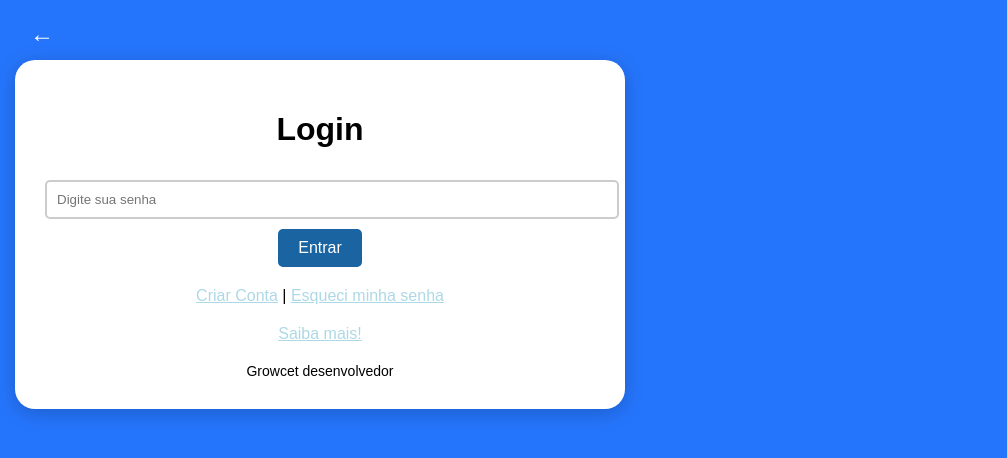
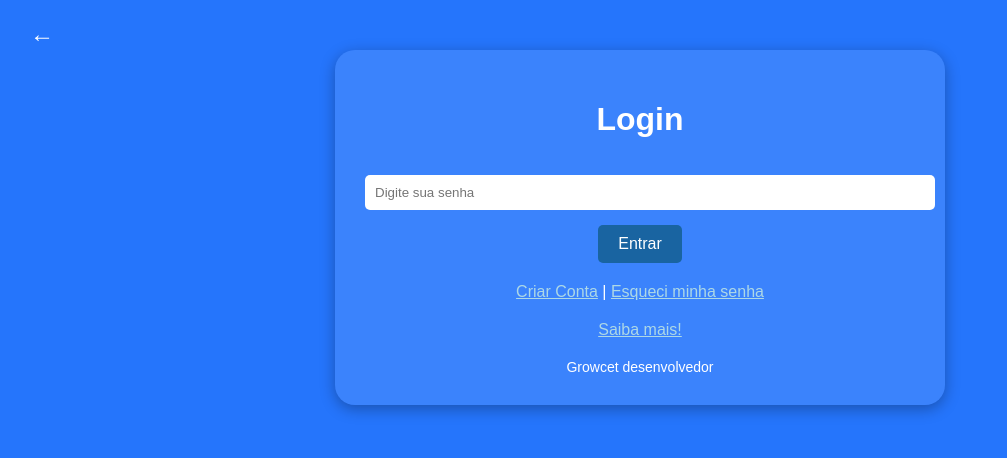
Before and after one commit to Growcet2024/R-dio-Gospel-Music, a plain HTML site: page index.html in a window 1280 px wide. Both pictures are taken after a click on the button "Acessar". Shown: the whole page, without its empty margins (0-1007 px from the left). Drawn offline with Linux system fonts and the light colour scheme.

Commit message:
Update index.html

```diff
--- a/index.html
+++ b/index.html
@@ -13,40 +13,14 @@
             color: white;
             text-align: center;
         }
-
-     /* Container Principal */
         .container {
             max-width: 550px;
             background: rgba(255, 255, 255, 0.1);
             padding: 30px;
             border-radius: 20px;
-      box-shadow: 0 4px 20px rgba(0, 0, 0, 0.2);
-      margin: 0 15px;
-      display: flex;
-      flex-direction: column;
-      justify-content: center;
-      align-items: center;
+            box-shadow: 0 4px 15px rgba(0, 0, 0, 0.3);
+            margin: 50px auto;
         }
-
-
-        /* Container da Tela de Apresentação com cor específica */
-        #presentation {
-            background-color: #007bff; /* Cor solicitada */
-            color: white;
-        }
-
-        /* Containers das demais telas com fundo branco */
-        #login, #create-account, #forgot-password, #main, #history {
-            background-color: white;
-            color: black;
-            margin-top: 60px;
-        }
-
-        /* Estilo dos títulos */
-        h1, h2, h3 {
-            color: black; /* Cor preta para os títulos */
-        }
-
         button {
             background-color: #1964a1;
             border: none;
@@ -56,11 +30,9 @@
             cursor: pointer;
             font-size: 16px;
         }
-
         button:hover {
             background-color: #1a5bbf;
         }
-
         .back-button {
             position: absolute;
             top: 10px;
@@ -71,27 +43,18 @@
             font-size: 24px;
             cursor: pointer;
         }
-
         .link {
             color: #add8e6;
             text-decoration: underline;
             cursor: pointer;
         }
-
-        /* Estilo dos campos de entrada */
         input {
             width: 100%;
             padding: 10px;
             margin: 10px 0;
             border-radius: 5px;
-            border: 2px solid #ccc; /* Contorno nos campos de entrada */
+            border: none;
         }
-
-        input:focus {
-            border-color: #007bff; /* Cor do contorno ao focar */
-            outline: none;
-        }
-
         footer {
             margin-top: 20px;
             font-size: 14px;
@@ -102,8 +65,8 @@
     <div id="app">
         <!-- Tela de Apresentação -->
         <div class="container" id="presentation" style="display: none;">
-            <h2>Marcador de Presença</h2>
-            <h3>Por Coordenadas Geográficas</h3>
+            <h2>Marcador de Presença</h1>
+            <h3>Por Coordenadas Geográficas</h2>
             <p><span>✔</span> Você já precisou comprovar que esteve ou está em um determinado lugar?</p>
             <p><span>✔</span> Comprove sua entrada e saída em locais de trabalho, eventos ou reuniões.</p>
             <p><span>✔</span> Registre sua presença em um local específico com data e hora.</p>
@@ -115,7 +78,7 @@
         <div class="container" id="login" style="display: none;">
             <button class="back-button" onclick="navigateTo('presentation')">←</button>
             <h1>Login</h1>
-            <input type="password" placeholder="Digite sua senha" required>
+            <input type="password" placeholder="Digite sua senha" style="width: 100%; padding: 10px; margin: 15px 0; border-radius: 5px; border: none;">
             <button onclick="navigateTo('main')">Entrar</button>
             <div style="margin-top: 20px;">
                 <span class="link" onclick="navigateTo('create-account')">Criar Conta</span> |
@@ -123,6 +86,7 @@
             </div>
             <div class="link" style="margin-top: 20px;" onclick="alert('Informações adicionais')">Saiba mais!</div>
             <footer>Growcet desenvolvedor</footer>
+
         </div>
 
        <!-- Tela Principal -->
@@ -142,7 +106,7 @@
         <!-- Tela Criar Conta -->
         <div class="container" id="create-account" style="display: none;">
             <button class="back-button" onclick="navigateTo('login')">←</button>
-            <h2>Cadastrar</h2>
+            <h2>Cadastrar</h1>
             <form>
                 <input type="text" placeholder="Digite seu nome" required>
                 <input type="email" placeholder="Digite seu e-mail" required>
@@ -154,7 +118,7 @@
         <!-- Tela Esqueci minha Senha -->
         <div class="container" id="forgot-password" style="display: none;">
             <button class="back-button" onclick="navigateTo('login')">←</button>
-            <h2>Esqueci minha Senha</h2>
+            <h2>Esqueci minha Senha</h1>
             <form>
                 <input type="email" placeholder="Digite seu e-mail" required>
                 <button type="submit">Enviar</button>
```
Lines whose indentation alone changed are shown as unchanged.
